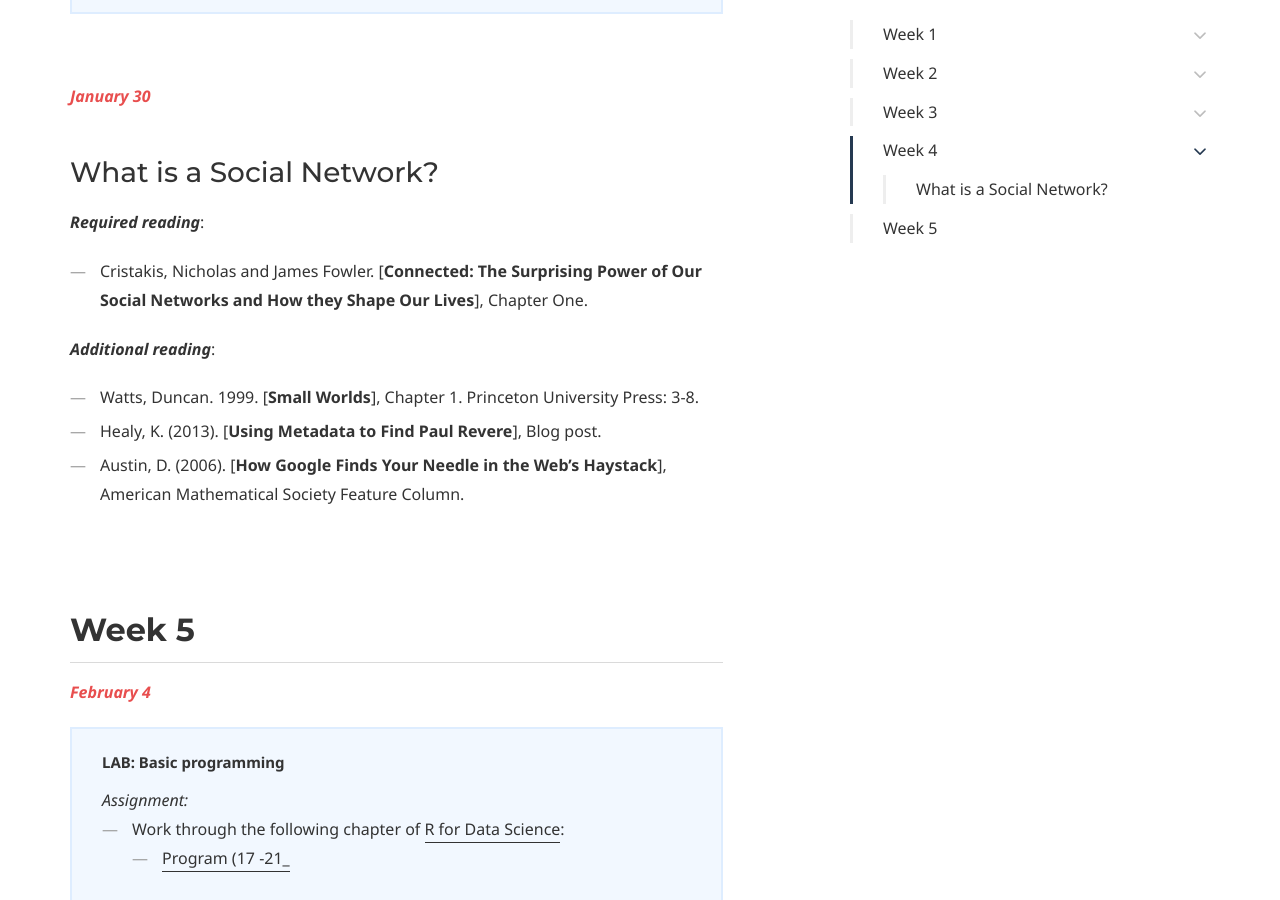
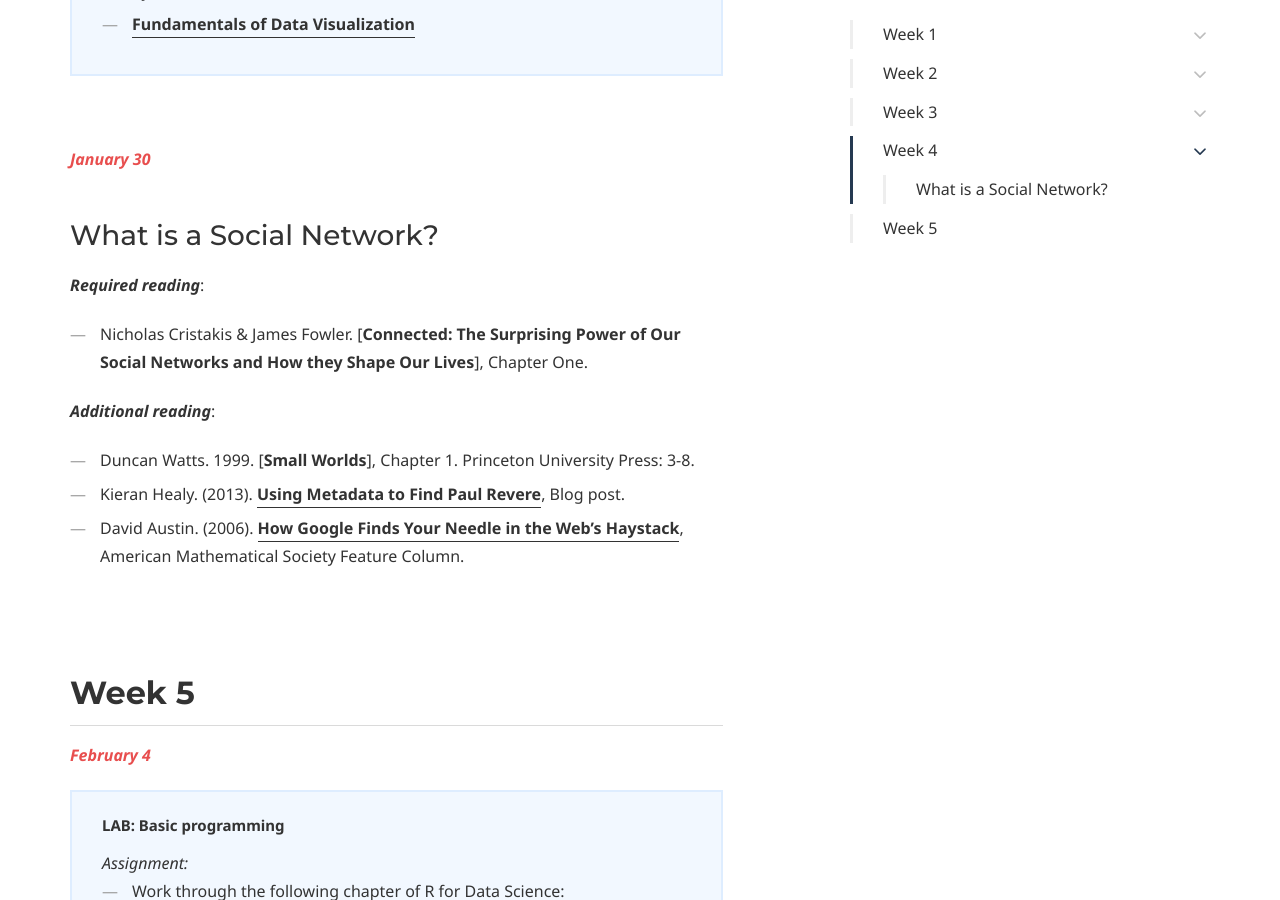
Before and after one commit to dssoc/dssoc.github.io, a Jekyll site: the page built from schedule.md, in a window 1280 px wide and 900 px high, scrolled down 3786 px. Built offline with Jekyll 4.4.1, drawn with Linux system fonts in a browser that asks for light colours; some web fonts are replaced; some of the changed text lies outside the part shown.

Commit message:
update syllabus

```diff
--- a/schedule.md
+++ b/schedule.md
@@ -61,12 +61,12 @@
 ### New Data, Old Problems
 
 ***Required reading***:
-- **Bit by Bit** [Asking Questions](https://www.bitbybitbook.com/en/1st-ed/asking-questions/),
-- Sendhil Mullainathan. [**Biased Algorithms Are Easier to Fix Than Biased People**](https://www.nytimes.com/2019/12/06/business/algorithm-bias-fix.html), *New York Times*
+- **Bit by Bit**, [Asking Questions](https://www.bitbybitbook.com/en/1st-ed/asking-questions/),
+- Sendhil Mullainathan. [**Biased Algorithms Are Easier to Fix Than Biased People**](https://www.nytimes.com/2019/12/06/business/algorithm-bias-fix.html), *New York Times*.
 <br/>
 
 ***Additional reading***:
-- Blumenstock, Cadamuro, & On. [**Predicting Poverty and Wealth from Mobile Phone Data**](https://science.sciencemag.org/content/350/6264/1073), *Science*
+- Blumenstock, Cadamuro, & On. [**Predicting Poverty and Wealth from Mobile Phone Data**](https://science.sciencemag.org/content/350/6264/1073), *Science*.
 <br/><br/><br/>
 
 ## Week 3
@@ -130,12 +131,12 @@
 
 ***Required reading***:
 <br/>
-- Cristakis, Nicholas and James Fowler. [**Connected: The Surprising Power of Our Social Networks and How they Shape Our Lives**], Chapter One.
+- Nicholas Cristakis & James Fowler. [**Connected: The Surprising Power of Our Social Networks and How they Shape Our Lives**], Chapter One.
 
 ***Additional reading***:
-- Watts, Duncan. 1999. [**Small Worlds**], Chapter 1. Princeton University Press: 3-8.
-- Healy, K. (2013). [**Using Metadata to Find Paul Revere**], Blog post.
-- Austin, D. (2006). [**How Google Finds Your Needle in the Web's Haystack**],
+- Duncan Watts. 1999. [**Small Worlds**], Chapter 1. Princeton University Press: 3-8.
+- Kieran Healy. (2013). [**Using Metadata to Find Paul Revere**](https://kieranhealy.org/blog/archives/2013/06/09/using-metadata-to-find-paul-revere/), Blog post.
+- David Austin. (2006). [**How Google Finds Your Needle in the Web's Haystack**](http://www.ams.org/publicoutreach/feature-column/fcarc-pagerank),
 American Mathematical Society Feature Column.
 <br/><br/><br/>
 
```
Also changed, not shown: other parts of schedule.md (+3 -2 lines).
